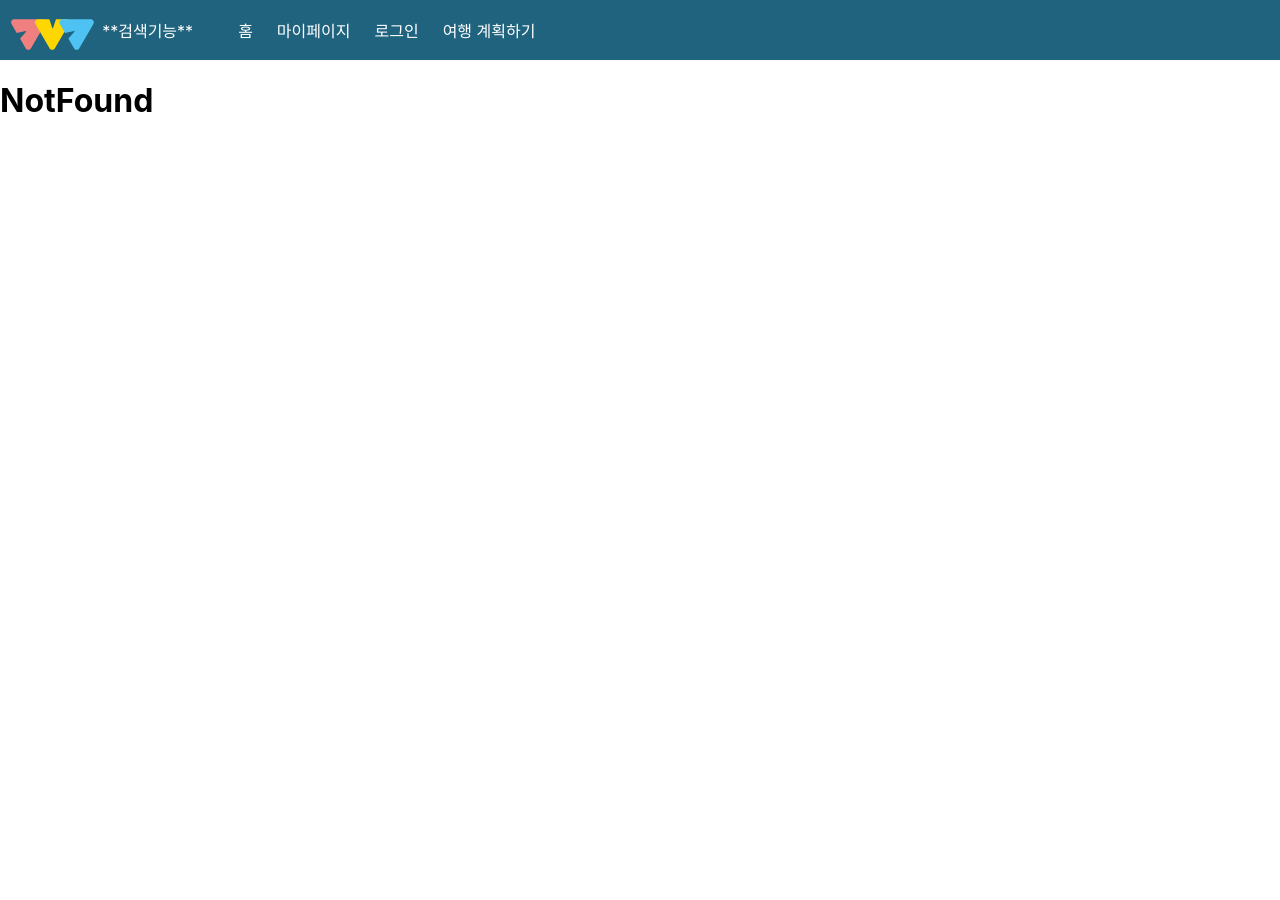
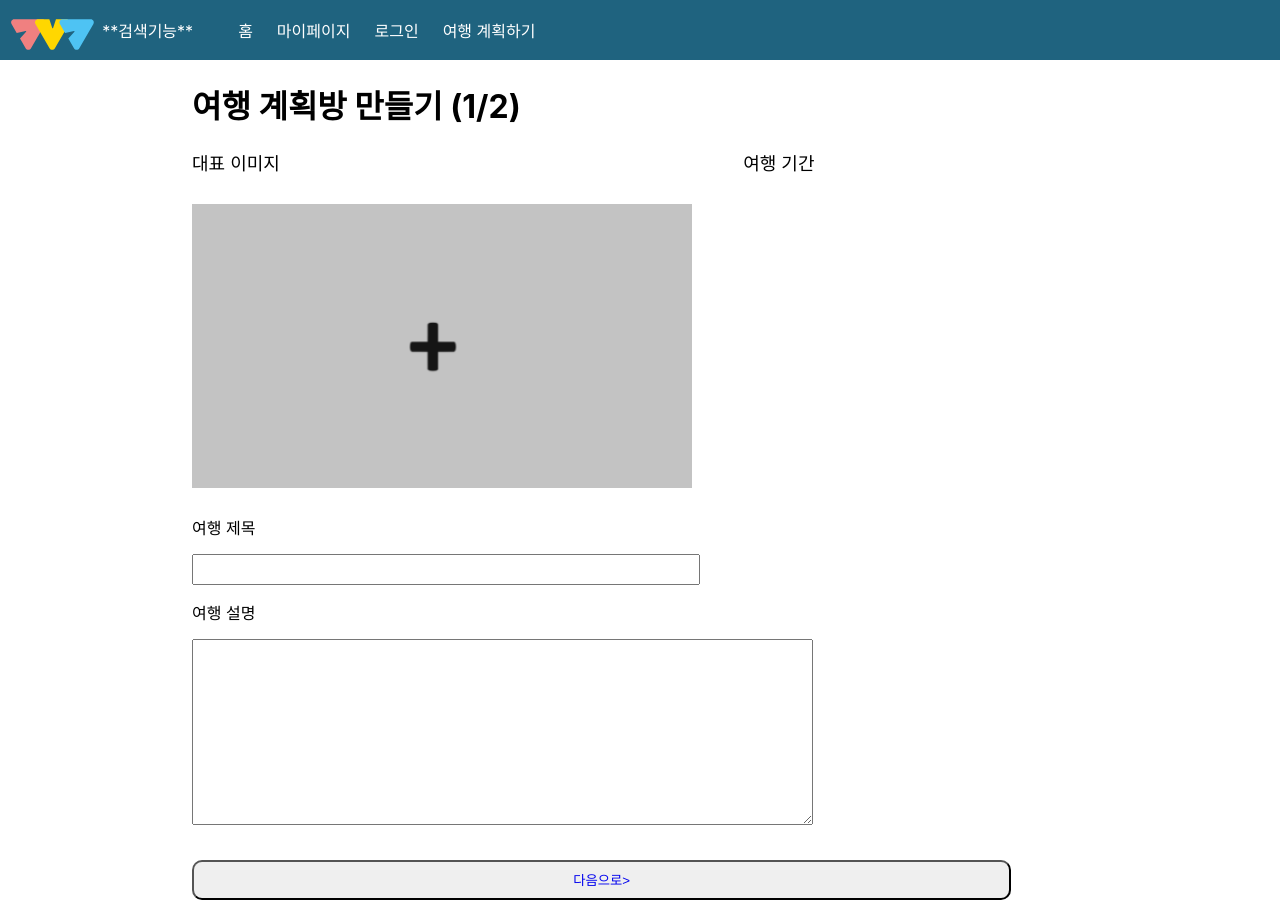
Before and after one commit to seoyoon127/gbk-frontend, a React (Create React App) app: page /PlanRoom1 in a window 1280 px wide. Before the commit the page ends 800 px from the top, so only its background shows below. Built offline with nearby package versions, Linux system fonts and the light colour scheme.

Commit message:
디자인 수정

```diff
--- a/src/App.js
+++ b/src/App.js
@@ -5,7 +5,8 @@ import Home from "./pages/Home.jsx";
 import LogIn from "./pages/Login.jsx";
 import SignUp from "./pages/SignUp.jsx";
 import MyPage from "./pages/MyPage.jsx";
-import PlanRoom from "./pages/PlanRoom.jsx";
+import PlanRoom1 from "./pages/PlanRoom1.jsx";
+import PlanRoom2 from "./pages/Planroom2.jsx";
 import NotFound from "./pages/NotFound.jsx";
 import Navbar from "./components/Navbar.jsx";
 
@@ -19,7 +20,8 @@ function App() {
               <Route path="/LogIn" element={<LogIn />}/>
               <Route path="/SignUp" element={<SignUp />}/>
               <Route path="/MyPage" element={<MyPage />}/>
-              <Route path="/PlanRoom" element={<PlanRoom />}/>
+              <Route path="/PlanRoom1" element={<PlanRoom1 />}/>
+              <Route path="/PlanRoom2" element={<PlanRoom2 />}/>
               <Route path="/*" element={<NotFound />}/>
           </Routes>
       </BrowserRouter>
--- a/src/components/Navbar.jsx
+++ b/src/components/Navbar.jsx
@@ -53,7 +53,7 @@ function Navbar(){
                         <li><Link className="link" to='/Home'>홈</Link></li>
                         <li><Link className="link" to='/MyPage'>마이페이지</Link></li>
                         <li><Link className="link" to='/LogIn'>로그인</Link></li>
-                        <li><Link className="link" to='/PlanRoom'>여행 계획하기</Link></li>
+                        <li><Link className="link" to='/PlanRoom1'>여행 계획하기</Link></li>
                     </ul>
                 </NavbarRight>
             </NavbarWrap>
--- a/src/pages/PlanRoom.jsx
+++ b/src/pages/PlanRoom1.jsx
@@ -1,6 +1,7 @@
 import React, { useState, useRef } from "react";
 import styled from 'styled-components';
 import ImgUpload from "./이미지 업로드.png"
+import { Link } from 'react-router-dom';
 
 const PlanContainer = styled.div`
     width: 80%;
@@ -18,10 +19,8 @@ const Img = styled.img`
     height: 300px;
     object-fit: contain;
     cursor: pointer;
-    border: red 1px solid;
 `;
 const Text = styled.div`
-    margin-left: 100px;
     > div {
         margin: 15px 0;
     }
@@ -34,8 +33,19 @@ const Text = styled.div`
         font-size: 16px;
     }
 `;
-
-function PlanRoom() {
+const Calendar=styled.div`
+    margin-left:5%;
+`
+const NextButton=styled.button`
+    margin-top:3%;
+    width:80%; height:40px;
+    text-align:center;
+    border-radius: 10px;
+    .link{
+        text-decoration: none;
+    }
+`
+function PlanRoom1() {
     const [image, setImage] = useState(ImgUpload);
     const fileInputRef = useRef(null);
 
@@ -48,7 +58,7 @@ function PlanRoom() {
 
     return (
         <PlanContainer>
-            <h1>국내 여행 계획하기</h1>
+            <h1>여행 계획방 만들기 (1/2)</h1>
             <PlanTop>
                 <div>
                     <div>대표 이미지</div><br />
@@ -72,18 +82,21 @@ function PlanRoom() {
                         onChange={handleImageUpload}
                     />
                 </div>
+                <Calendar>
+                    <div>여행 기간</div>
+                </Calendar>
+            </PlanTop>
+            <PlanBottom>
                 <Text>
                     <div>여행 제목</div>
                     <input type="text" />
                     <div>여행 설명</div>
                     <textarea cols="60" rows="10"/>
                 </Text>
-            </PlanTop>
-            <PlanBottom>
-                <div>여행 기간</div>
             </PlanBottom>
+            <NextButton><Link className="link" to="/Planroom2">다음으로&gt;</Link></NextButton>
         </PlanContainer>
     );
 }
 
-export default PlanRoom;
+export default PlanRoom1;
--- /dev/null
+++ b/src/pages/Planroom2.jsx
@@ -0,0 +1,17 @@
+import React from "react";
+import styled from "styled-components";
+
+const PlanContainer = styled.div`
+    width: 80%;
+    margin-left: 15%;
+`;
+
+function PlanRoom2(){
+    return(
+        <PlanContainer>
+            <h1>여행 계획방 만들기 (2/2)</h1>
+        </PlanContainer>
+    )
+}
+
+export default PlanRoom2;
```
